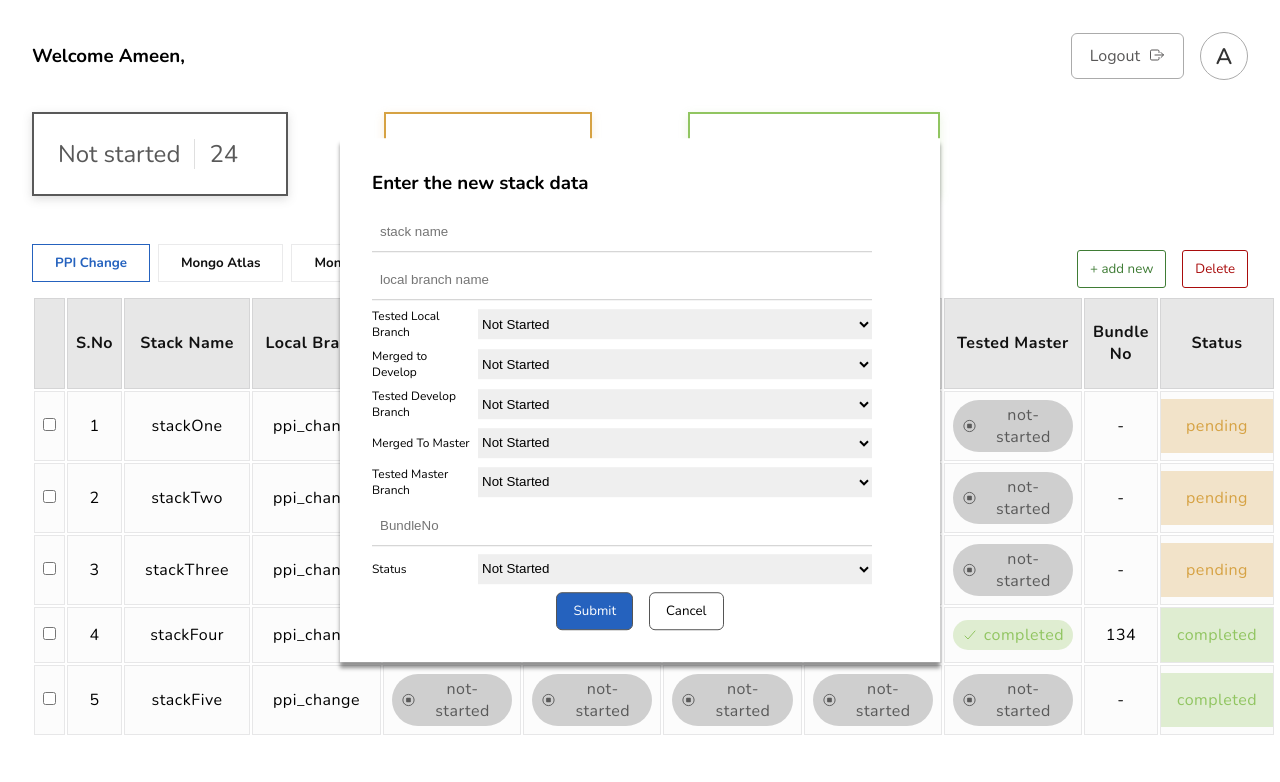
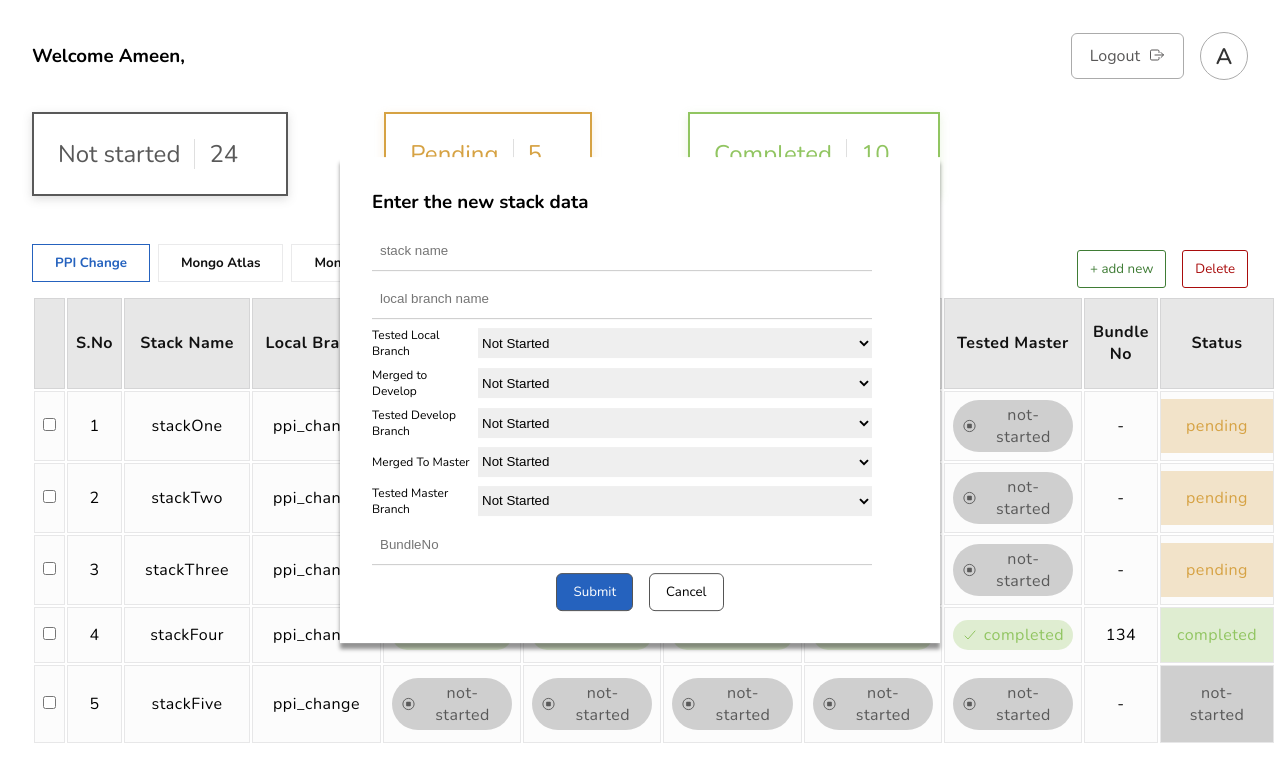
Before and after one commit to AmeenNH3/release-buddy-ui, a React (Vite) app: page / in a window 1280 px wide. Both pictures are taken after a click on the button "+ add new". Shown: the top 782 px of the page. Built offline with nearby package versions, Linux system fonts and the light colour scheme.

Commit message:
added auto status setting

```diff
--- a/src/components/Table/NewTableValue.jsx
+++ b/src/components/Table/NewTableValue.jsx
@@ -1,5 +1,5 @@
 import React from "react";
-import { selectOptions } from "../helper";
+import { findStatus, selectOptions } from "../helper";
 import { useState } from "react";
 import { v4 as uuidv4 } from "uuid";
 import { useDispatch, useSelector } from "react-redux";
@@ -34,7 +34,13 @@ function NewTableValue({ showModalHandler }) {
       mergedToM: mergedToM == "" ? "not-started" : mergedToM,
       testedM: testedM == "" ? "not-started" : testedM,
       bundleNo,
-      status: status == "" ? "not-started" : status,
+      status: findStatus({
+        testedLB: testedLB == "" ? "not-started" : testedLB,
+        mergedToD: mergedToD == "" ? "not-started" : mergedToD,
+        testedD: testedD == "" ? "not-started" : testedD,
+        mergedToM: mergedToM == "" ? "not-started" : mergedToM,
+        testedM: testedM == "" ? "not-started" : testedM,
+      }),
     });
 
     dispatch(
@@ -44,13 +50,19 @@ function NewTableValue({ showModalHandler }) {
           id: uuidv4(),
           stackName,
           localBranch,
-          testedLD: testedLB == "" ? "not-started" : testedLB,
+          testedLB: testedLB == "" ? "not-started" : testedLB,
           mergedToD: mergedToD == "" ? "not-started" : mergedToD,
           testedD: testedD == "" ? "not-started" : testedD,
           mergedToM: mergedToM == "" ? "not-started" : mergedToM,
           testedM: testedM == "" ? "not-started" : testedM,
           bundleNo,
-          status: status == "" ? "not-started" : status,
+          status: findStatus({
+            testedLB: testedLB == "" ? "not-started" : testedLB,
+            mergedToD: mergedToD == "" ? "not-started" : mergedToD,
+            testedD: testedD == "" ? "not-started" : testedD,
+            mergedToM: mergedToM == "" ? "not-started" : mergedToM,
+            testedM: testedM == "" ? "not-started" : testedM,
+          }),
         },
       })
     );
@@ -172,9 +184,10 @@ function NewTableValue({ showModalHandler }) {
               onChange={(e) => setbundleNo(e.target.value)}
             />
           </div>
-          <div className="input-container  select-container">
+          {/* <div className="input-container  select-container">
             <label htmlFor="status">Status</label>
             <select
+              disabled
               name="status"
               id="status"
               value={status}
@@ -186,7 +199,7 @@ function NewTableValue({ showModalHandler }) {
                 </option>
               ))}
             </select>
-          </div>
+          </div> */}
           <div className="form-button-container">
             <button className="form-action-button submit-btn" type="submit">
               Submit
--- a/src/components/Table/TableRow.jsx
+++ b/src/components/Table/TableRow.jsx
@@ -57,6 +57,7 @@ function TableRow({ stack, tableEditLock, changeTableEditLock, index, forceUpdat
             id={stack.id}
             value={stack[item] ? stack[item] : "-"}
             rowIndex={index}
+            stack={stack}
           ></TableValue>
         );
       })}
--- a/src/components/Table/TableValue.jsx
+++ b/src/components/Table/TableValue.jsx
@@ -2,10 +2,18 @@ import { head } from "lodash";
 import React, { useState, useEffect } from "react";
 import { useDispatch, useSelector } from "react-redux";
 import { modifyData } from "../../features/data/dataSlice";
-import { isStatus, getIconName, selectOptions } from "../helper";
+import { isStatus, getIconName, selectOptions, findStatus } from "../helper";
 import { toggleEditLock } from "../../features/tickets/ticketsSlice";
 
-function TableValue({ value, id, tableEditLock, changeTableEditLock, headerName, rowIndex }) {
+function TableValue({
+  stack,
+  value,
+  id,
+  tableEditLock,
+  changeTableEditLock,
+  headerName,
+  rowIndex,
+}) {
   const dispatch = useDispatch();
   const activeTicket = useSelector((state) => state.active.activeTicket);
   const lockTable = useSelector((state) => state.active.isEditLocked);
@@ -124,8 +132,8 @@ function TableValue({ value, id, tableEditLock, changeTableEditLock, headerName,
   } else {
     return (
       <td className="table-status-value">
-        <div className={`table-value status ${statusValue}`}>
-          <span>{statusValue}</span>
+        <div className={`table-value status ${findStatus(stack)}`}>
+          <span>{findStatus(stack)}</span>
         </div>
       </td>
     );
--- a/src/components/helper.jsx
+++ b/src/components/helper.jsx
@@ -91,3 +91,23 @@ export function deleteStacksHelper(data, ticketID, stacksToDelete) {
 
   return dataNew;
 }
+
+export function findStatus(stack) {
+  let sum =
+    getStatusValue(stack.testedLB) +
+    getStatusValue(stack.mergedToD) +
+    getStatusValue(stack.testedD) +
+    getStatusValue(stack.mergedToM) +
+    getStatusValue(stack.testedM);
+
+  if (sum == 5) return "completed";
+  if (sum == -5) return "not-started";
+
+  return "pending";
+}
+
+export function getStatusValue(value) {
+  if (value == "pending") return 0;
+  if (value == "not-started") return -1;
+  if (value == "completed") return 1;
+}
--- a/src/features/data/dataSlice.jsx
+++ b/src/features/data/dataSlice.jsx
@@ -233,7 +233,7 @@ export const dataSlice = createSlice({
     addNewStack: (state, action) => {
       let activeTicket = action.payload.activeTicket;
       let dataN = action.payload.newStackData;
-
+      console.log(dataN);
       state.data = addNewStackHelper(state.data, activeTicket, dataN);
     },
     deleteStacks: (state, action) => {
```
